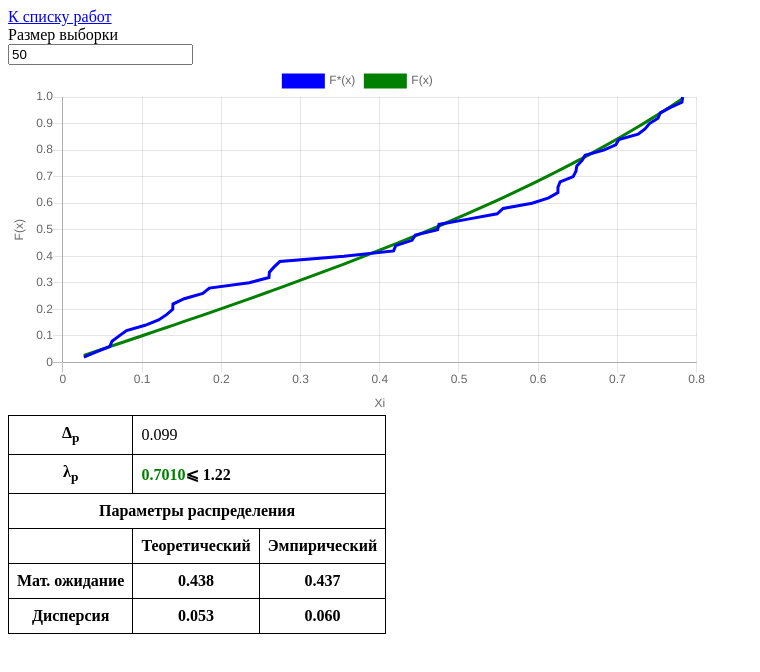
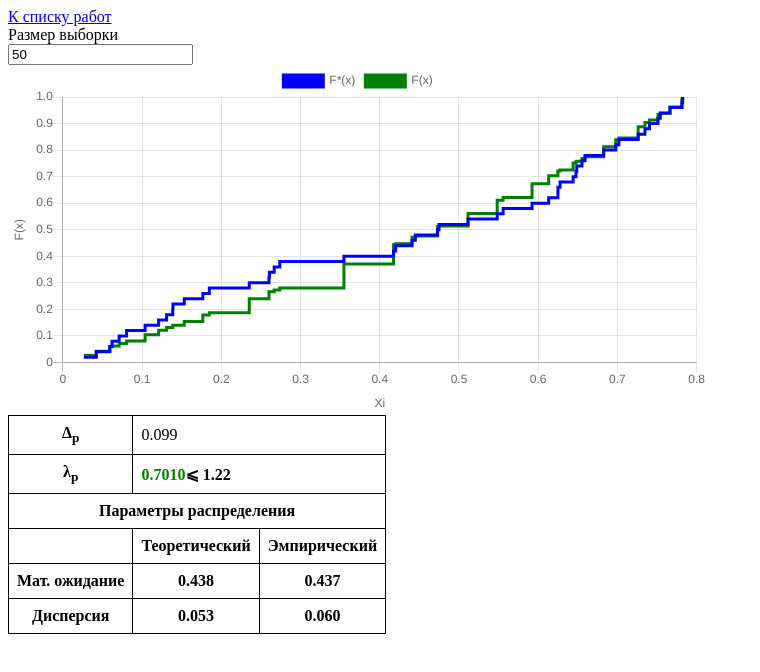
Before and after one commit to vasilevx/systems-modeling, a React (Create React App) app: page /lab3 in a window 1280 px wide. Shown: the top 672 px of the page, without its empty margins (0-760 px from the left). Built offline with nearby package versions, Linux system fonts and the light colour scheme.

Commit message:
add stepped line

```diff
--- a/src/labs/lab3.jsx
+++ b/src/labs/lab3.jsx
@@ -191,6 +191,8 @@ const Lab3 = () => {
                         datasets: [
                             {
                                 data: statChartData,
+                                steppedLine: true,
+
                                 fill: false,
                                 borderColor: 'blue',
                                 label: 'F*(x)',
@@ -199,6 +201,7 @@ const Lab3 = () => {
                             },
                             {
                                 data: FChartData,
+                                steppedLine: true,
                                 fill: false,
                                 borderColor: 'green',
                                 label: 'F(x)',
--- a/src/labs/lab4.jsx
+++ b/src/labs/lab4.jsx
@@ -108,6 +108,7 @@ const Lab4 = () => {
                         datasets: [
                             {
                                 data: theorData,
+                                steppedLine: true,
                                 fill: false,
                                 borderColor: 'blue',
                                 label: 'Теор. K(t)',
@@ -116,6 +117,7 @@ const Lab4 = () => {
                             },
                             {
                                 data: empirData,
+                                steppedLine: true,
                                 fill: false,
                                 borderColor: 'green',
                                 label: 'Эмпирическая K*(t)',
--- a/src/labs/lab5.jsx
+++ b/src/labs/lab5.jsx
@@ -134,6 +134,8 @@ const Lab5 = () => {
                         datasets: [
                             {
                                 data: theorData1,
+                                steppedLine: true,
+
                                 fill: false,
                                 borderColor: 'blue',
                                 label: 'Теор. K(t)',
@@ -142,6 +144,8 @@ const Lab5 = () => {
                             },
                             {
                                 data: empirData1,
+                                steppedLine: true,
+
                                 fill: false,
                                 borderColor: 'green',
                                 label: 'Эмпирическая K*(t)',
```
